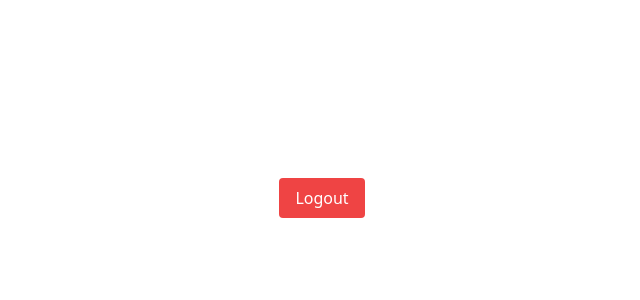
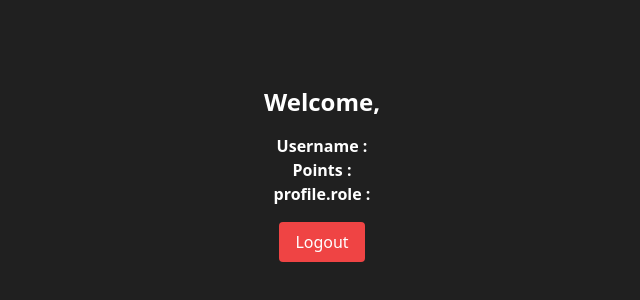
Before and after one commit to kongpop1235/Point-reward-frontend, a Nuxt app: page /home in a window 1280 px wide. Shown: the part 226-526 px from the top of the page, without its empty margins (318-958 px from the left). Built offline with nearby package versions, Linux system fonts and the light colour scheme.

Commit message:
[ADD] Get user profile
-Install pinia
-Get User profile Information when in home page and have token

```diff
--- a/app.vue
+++ b/app.vue
@@ -1,10 +1,22 @@
 <template>
-  <div>
+  <div class="bg-darkerGray">
     <NuxtPage />
     <BottomNavbar />
   </div>
 </template>
 
 <script setup>
+import { useProfileStore } from '@/store/profile'
+import { useCookie } from '#app'
 import BottomNavbar from '@/components/BottomNavbar.vue'
+
+const token = useCookie('auth_token').value
+
+if (token) {
+  const profileStore = useProfileStore()
+  profileStore.fetchProfile().catch(() => {
+    console.error('Failed to fetch profile at app startup')
+    useCookie('auth_token').value = null
+  })
+}
 </script>
--- a/i18n/locales/en.json
+++ b/i18n/locales/en.json
@@ -19,6 +19,13 @@
         "enter_password": "Enter your password",
         "enter_name": "Enter your name"
     },
+    "profile": {
+        "username": "Username",
+        "points": "Points",
+        "Role": "Role",
+        "redeemedItems": "Redeemed Items",
+        "pcs": "pcs"
+    },
     "buttons": {
         "login": "Login",
         "signup": "Sign Up",
--- a/nuxt.config.ts
+++ b/nuxt.config.ts
@@ -1,9 +1,8 @@
-// https://nuxt.com/docs/api/configuration/nuxt-config
 export default defineNuxtConfig({
     compatibilityDate: '2024-11-01',
     devtools: { enabled: true },
     css: ['~/assets/css/main.css'],
-    modules: ['@nuxtjs/i18n'],
+    modules: ['@nuxtjs/i18n', '@pinia/nuxt'],
     postcss: {
         plugins: {
             tailwindcss: {},
--- a/package.json
+++ b/package.json
@@ -11,7 +11,9 @@
   },
   "dependencies": {
     "@nuxtjs/i18n": "^9.1.1",
+    "@pinia/nuxt": "^0.9.0",
     "nuxt": "^3.14.1592",
+    "pinia": "^2.3.0",
     "swiper": "^11.1.15",
     "vue": "latest",
     "vue-router": "latest"
--- a/pages/home.vue
+++ b/pages/home.vue
@@ -1,26 +1,67 @@
+<template>
+  <div class="flex items-center justify-center h-screen">
+    <div class="text-center">
+      <h1 class="text-2xl font-bold mb-4 text-white">{{ $t('auth.welcome') }}, {{ profile?.name }}</h1>
+
+      <div class="mb-4">
+        <p><strong>{{ $t('profile.username') }} :</strong> {{ profile?.username }}</p>
+        <p><strong>{{ $t('profile.points') }} :</strong> {{ profile?.points }}</p>
+        <p><strong>{{ $t('profile.role') }} :</strong> {{ profile?.role }}</p>
+      </div>
+
+      <div v-if="profile?.redeemedItems?.length" class="mb-4">
+        <h2 class="text-xl font-bold mb-2">{{ $t('profile.redeemedItems') }}</h2>
+        <ul>
+          <li v-for="item in profile?.redeemedItems" :key="item._id" class="mb-2">
+            {{ item.title }} - {{ item.quantity }} pcs
+          </li>
+        </ul>
+      </div>
+
+      <button
+        @click="handleLogout"
+        class="bg-red-500 text-white px-4 py-2 rounded hover:bg-red-600"
+      >
+        {{ $t('auth.logout') }}
+      </button>
+    </div>
+  </div>
+</template>
+
 <script setup>
+import { onMounted } from 'vue'
+import { useRouter } from 'vue-router'
 import { useCookie } from '#app'
-import { useRouter } from 'vue-router'
+import { useProfileStore } from '@/store/profile'
+
+// Pinia Store
+const profileStore = useProfileStore()
+const profile = profileStore.profile
 
 const router = useRouter()
 
+// Save user profile when in home page
+onMounted(async () => {
+  const token = useCookie('auth_token').value
+  if (token && !profileStore.profile) {
+    try {
+      await profileStore.fetchProfile()
+    } catch (error) {
+      console.error('Error fetching profile:', error)
+      useCookie('auth_token').value = null
+      router.push('/login')
+    }
+  }
+})
+
+// Logout
 const handleLogout = () => {
   const tokenCookie = useCookie('auth_token')
   tokenCookie.value = null
+  profileStore.clearProfile()
   router.push('/login')
 }
 </script>
 
-<template>
-  <div class="flex items-center justify-center h-screen">
-    <div class="text-center">
-      <h1 class="text-2xl font-bold mb-4">{{ $t('auth.welcome') }}</h1>
-      <button
-        @click="handleLogout"
-        class="bg-red-500 text-white px-4 py-2 rounded hover:bg-red-600"
-      >
-        Logout
-      </button>
-    </div>
-  </div>
-</template>
+<style scoped>
+</style>
--- a/pages/login.vue
+++ b/pages/login.vue
@@ -1,5 +1,5 @@
 <template>
-  <div class="flex items-center justify-center min-h-screen bg-darkerGray">
+  <div class="flex items-center justify-center min-h-screen">
     <!-- Container -->
     <div
       class="relative w-full max-w-sm md:max-w-4xl bg-darkGray py-6 md:p-8 rounded-md overflow-hidden flex flex-col md:flex-row"
--- /dev/null
+++ b/store/profile.js
@@ -0,0 +1,38 @@
+import { defineStore } from 'pinia'
+
+export const useProfileStore = defineStore('profile', {
+  state: () => ({
+    profile: null,
+  }),
+
+  actions: {
+    async fetchProfile() {
+      try {
+        const response = await $fetch('/users/profile', {
+          baseURL: useRuntimeConfig().public.apiBase,
+          method: 'GET',
+          headers: {
+            Authorization: `Bearer ${useCookie('auth_token').value}`
+          }
+        })
+        this.profile = response
+      } catch (error) {
+        console.error('Error fetching profile:', error)
+        throw error
+      }
+    },
+
+    setProfile(data) {
+      this.profile = data
+    },
+
+    clearProfile() {
+      this.profile = null
+    }
+  },
+
+  getters: {
+    getFullName: (state) => state.profile ? `${state.profile.name}` : '',
+    isAuthenticated: (state) => !!state.profile // If you have a profile, it means you're already logged in.
+  }
+})
```
Also changed, not shown: i18n/locales/th.json (+7 -0 lines), middleware/auth.global.ts (+17 -1 lines), 1 other file (tests, documents, lock files or other folders).
